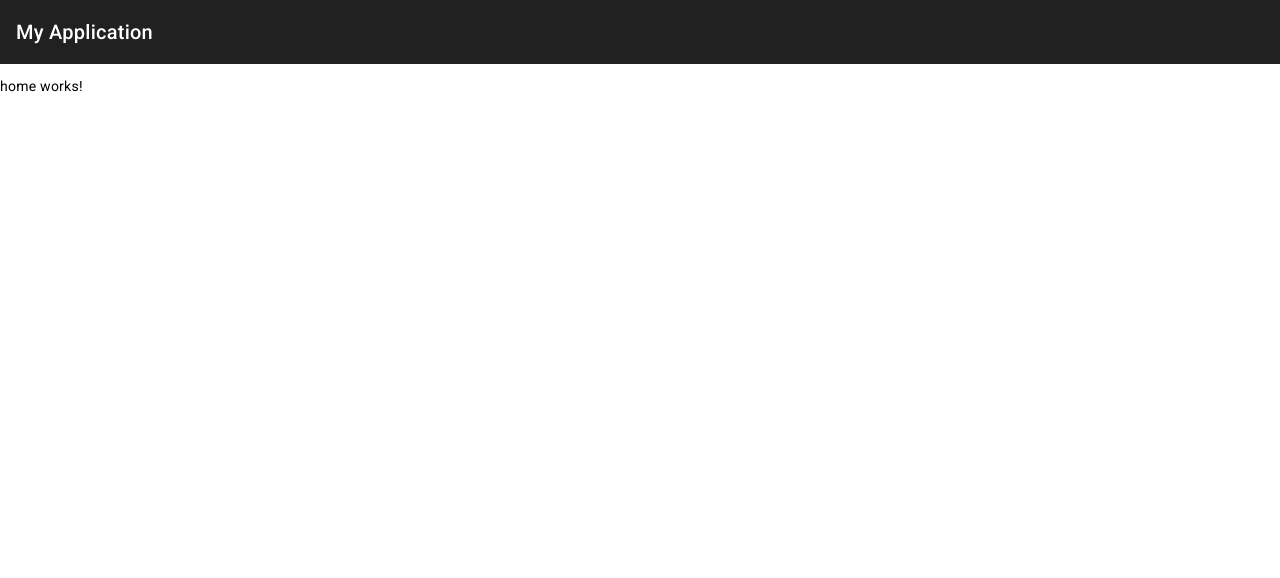
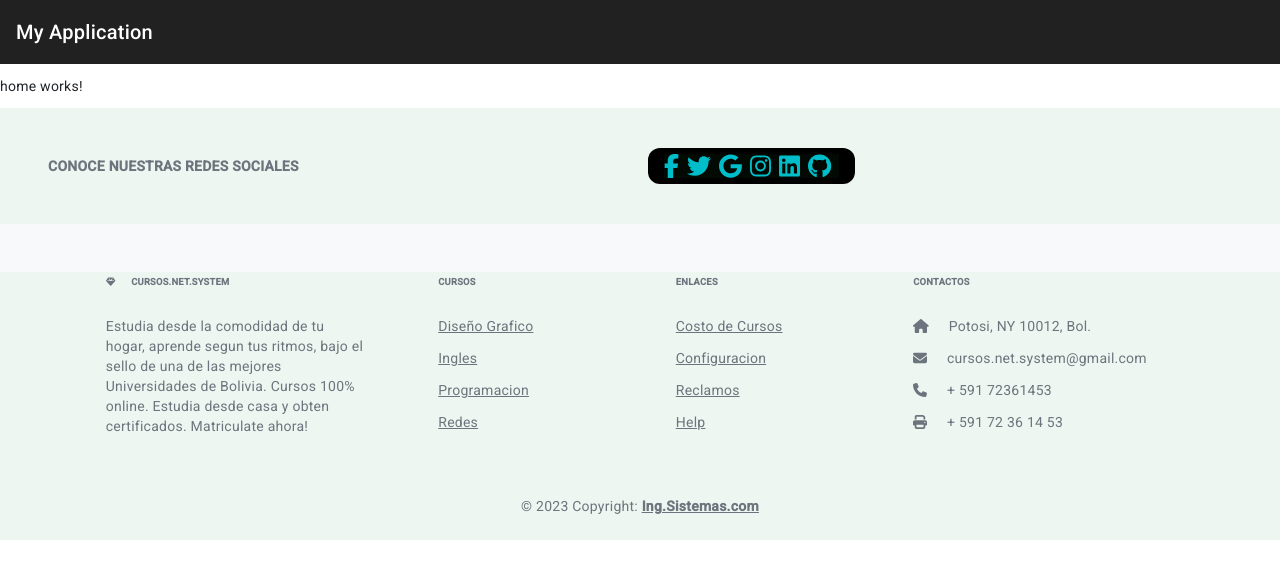
Before and after one commit to jdka-suburbio/ejemplo1, an Angular app: page / in a window 1280 px wide. Shown: the top 578 px of the page. Built offline with nearby package versions, Linux system fonts and the light colour scheme.

Commit message:
Dietmar Alex Apaza

```diff
--- a/angular.json
+++ b/angular.json
@@ -25,10 +25,16 @@
               "src/assets"
             ],
             "styles": [
+              "node_modules/bootstrap/dist/css/bootstrap.min.css",
+              "node_modules/@fortawesome/fontawesome-free/css/all.min.css",
               "@angular/material/prebuilt-themes/purple-green.css",
               "src/styles.css"
+
             ],
-            "scripts": []
+            "scripts": [
+              "node_modules/bootstrap/dist/js/bootstrap.min.js",
+              "node_modules/@fortawesome/fontawesome-free/js/all.min.js"
+            ]
           },
           "configurations": {
             "production": {
--- a/package.json
+++ b/package.json
@@ -20,6 +20,8 @@
     "@angular/platform-browser": "^15.1.0",
     "@angular/platform-browser-dynamic": "^15.1.0",
     "@angular/router": "^15.1.0",
+    "@fortawesome/fontawesome-free": "^6.4.0",
+    "bootstrap": "^5.2.3",
     "rxjs": "~7.8.0",
     "tslib": "^2.3.0",
     "zone.js": "~0.12.0"
--- a/src/app/app.component.html
+++ b/src/app/app.component.html
@@ -1 +1,2 @@
 <router-outlet></router-outlet>
+<app-contact></app-contact>
--- a/src/app/app.module.ts
+++ b/src/app/app.module.ts
@@ -8,13 +8,15 @@ import { HomeComponent } from './home/home.component';
 import { MenuComponent } from './commons/menu/menu.component';
 
 import { MatToolbarModule } from '@angular/material/toolbar';
+import { ContactComponent } from './contact/contact.component';
 
 
 @NgModule({
   declarations: [
     AppComponent,
     HomeComponent,
-    MenuComponent
+    MenuComponent,
+    ContactComponent
   ],
   imports: [
     BrowserModule,
--- /dev/null
+++ b/src/app/contact/contact.component.css
@@ -0,0 +1,83 @@
+
+button{
+    background: black;
+    cursor: pointer;
+    border: none;
+    padding: 6px 15px;
+    color: #00bec9;
+    font-size: 24px;
+    font-weight: bold;
+    position: relative;
+    border-radius: 12px;
+    padding-right: 1rem;
+    padding-left: 1rem;
+  }
+
+  button::before{
+    content: "";
+    position: absolute;
+    top: 0;
+    left: 0;
+    z-index: -1;
+    width: 100%;
+    height: 100%;
+    background: linear-gradient(45deg,
+    green, orange, white, lime,
+    lime, white, orange, green);
+    background-size: 800%;
+    border-radius: 25px;
+    filter: blur(8px);
+    animation: glowing 20s linear infinite;
+  }
+
+  @keyframes glowing{
+    0% {
+      background-position: 0 0;
+    }
+
+    50% {
+      background-position: 400% 0;
+    }
+
+    100% {
+      background-position: 0 0;
+    }
+  }
+
+  .color-facebook{
+    color: var(--color-facebook);
+  }
+  .color-tiktok{
+    color: var(--color-tiktok);
+  }
+  .color-youtube{
+    color: var(--color-youtube);
+  }
+  .color-whatsapp{
+    color: var(--color-whatsapp);
+  }
+  :root{
+    --my-color-primary: #3e3e;
+    --my-color-secundary: #fc0202;
+    --my-color-tree: #00bec9;
+    --my-text-color-primary: #ffffff;
+    --color-busqueda:#ffffff;
+    --color-facebook:#3b5998;
+    --color-youtube:#ff1e00;
+    --color-tiktok:#050605;
+    --color-whatsapp:#02b208;
+  }
+  .my-nav-bar a{
+    font-size: 1.5rem;
+    padding-right: 1rem;
+    padding-left: 1rem;
+  }
+
+/*   .mi-parrafo {
+    color: red;
+ } */
+
+ #mi-parrafo {
+  color: red;
+  font-weight: 900;
+}
--- /dev/null
+++ b/src/app/contact/contact.component.html
@@ -0,0 +1,128 @@
+
+
+<footer style="background-color: hsla(126, 58%, 48%, 0.051);" class="text-center text-lg-start bg-light text-muted"  >
+    <div class="d-flex bd-highlight" style="background-color: hsla(126, 58%, 48%, 0.051);" >
+        <div class="p-5 w-50 bd-highlight">
+            <div class="me-5 d-none d-lg-block">
+                <b><span>CONOCE NUESTRAS REDES SOCIALES</span></b>
+              </div>
+        </div>
+        <div class="p-2 flex-shrink-1 bd-highlight d-flex align-items-center"><section
+            class="d-flex flex-row-reverse bd-highlight">
+
+            <button><div style="background-color: hsla(126, 58%, 48%, 0.051);">
+              <a href="" class="me-2 text-reset">
+                <i class="fab fa-facebook-f"></i>
+              </a>
+              <a href="" class="me-2 text-reset">
+                <i class="fab fa-twitter"></i>
+              </a>
+              <a href="" class="me-2 text-reset">
+                <i class="fab fa-google"></i>
+              </a>
+              <a href="" class="me-2 text-reset">
+                <i class="fab fa-instagram"></i>
+              </a>
+              <a href="" class="me-2 text-reset">
+                <i class="fab fa-linkedin"></i>
+              </a>
+              <a href="" class="me-2 text-reset">
+                <i class="fab fa-github"></i>
+              </a>
+            </div></button>
+          </section></div>
+      </div>
+
+
+    <!-- <div class="bg-info clearfix d-flex flex-row-reverse bd-highlight">
+        <button type="button" class="btn btn-secondary float-left">Example Button floated left</button>
+
+        <button type="button" class="btn btn-secondary float-right">Example Button floated right</button>
+        <button><div class="text-center p-4 d-flex justify-content-around align-items-left h-100">
+            <i class="fa-brands fa-facebook color-facebook"></i>
+            <i class="fa-brands fa-tiktok color-tiktok"></i>
+            <i class="fa-brands fa-youtube color-youtube"></i>
+            <i class="fa-brands fa-whatsapp color-whatsapp"></i>
+        </div>  </button>
+      </div> -->
+
+    <section class="" style="background-color: hsla(126, 58%, 48%, 0.051);">
+      <div class="container text-center text-md-start mt-5">
+
+        <div class="row mt-3">
+
+          <div class="col-md-3 col-lg-4 col-xl-3 mx-auto mb-4">
+
+            <h6 class="text-uppercase fw-bold mb-4">
+              <i class="fas fa-gem me-3"></i>CURSOS.NET.SYSTEM
+            </h6>
+            <p>
+              Estudia desde la comodidad de tu hogar, aprende segun tus ritmos, bajo el sello de una de las mejores Universidades de Bolivia.
+              Cursos 100% online. Estudia desde casa y obten certificados. Matriculate ahora!
+            </p>
+          </div>
+
+          <div class="col-md-2 col-lg-2 col-xl-2 mx-auto mb-4">
+
+            <h6 class="text-uppercase fw-bold mb-4">
+              CURSOS
+            </h6>
+            <p>
+              <a href="#!" class="text-reset" href="http://www.google.com">Diseño Grafico</a>
+            </p>
+            <p>
+              <a href="#!" class="text-reset">Ingles</a>
+            </p>
+            <p>
+              <a href="#!" class="text-reset">Programacion</a>
+            </p>
+            <p>
+              <a href="#!" class="text-reset">Redes</a>
+            </p>
+          </div>
+
+          <div class="col-md-3 col-lg-2 col-xl-2 mx-auto mb-4">
+
+            <b><h6 class="text-uppercase fw-bold mb-4">
+                ENLACES
+            </h6></b>
+            <p>
+              <a href="#!" class="text-reset">Costo de Cursos</a>
+            </p>
+            <p>
+              <a href="#!" class="text-reset">Configuracion</a>
+            </p>
+            <p>
+              <a href="#!" class="text-reset">Reclamos</a>
+            </p>
+            <p>
+              <a href="#!" class="text-reset">Help</a>
+            </p>
+          </div>
+
+          <div class="col-md-4 col-lg-3 col-xl-3 mx-auto mb-md-0 mb-4">
+
+            <h6 class="text-uppercase fw-bold mb-4">
+              CONTACTOS
+            </h6>
+            <p><i class="fas fa-home me-3"></i> Potosi, NY 10012, Bol.</p>
+            <p>
+              <i class="fas fa-envelope me-3"></i>
+              cursos.net.system@gmail.com
+            </p>
+            <p><i class="fas fa-phone me-3"></i> + 591 72361453</p>
+            <p><i class="fas fa-print me-3"></i> + 591 72 36 14 53</p>
+          </div>
+
+        </div>
+
+      </div>
+    </section>
+
+    <div class="text-center p-4" style="background-color: hsla(126, 58%, 48%, 0.051);">
+      © 2023 Copyright:
+      <a class="text-reset fw-bold" href="https://www.uatf.edu.bo/">Ing.Sistemas.com</a>
+    </div>
+
+
+  </footer>
```
Also changed, not shown: src/app/contact/contact.component.ts (added, +10 -0 lines), 2 other files (tests, documents, lock files or other folders).
